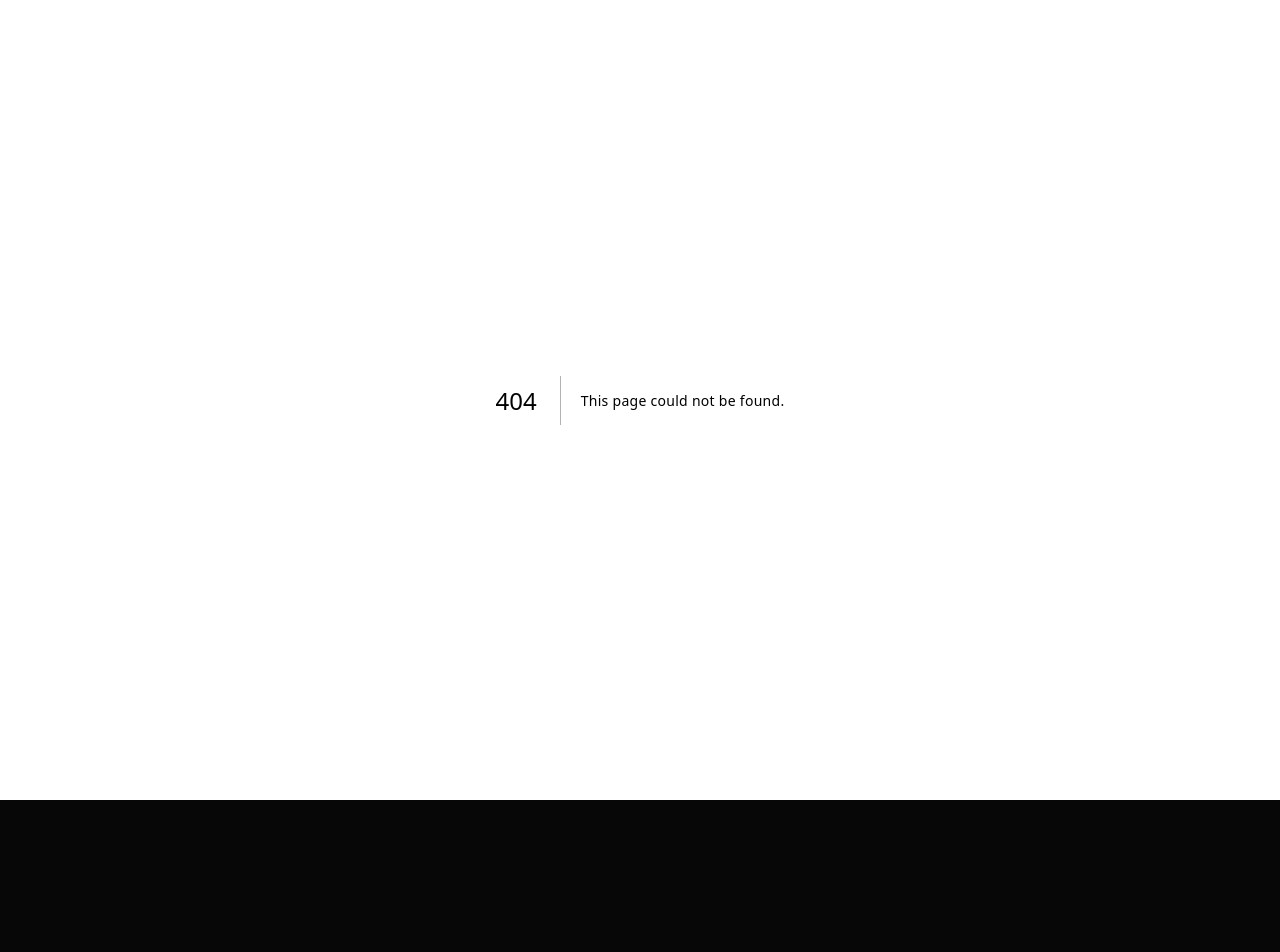
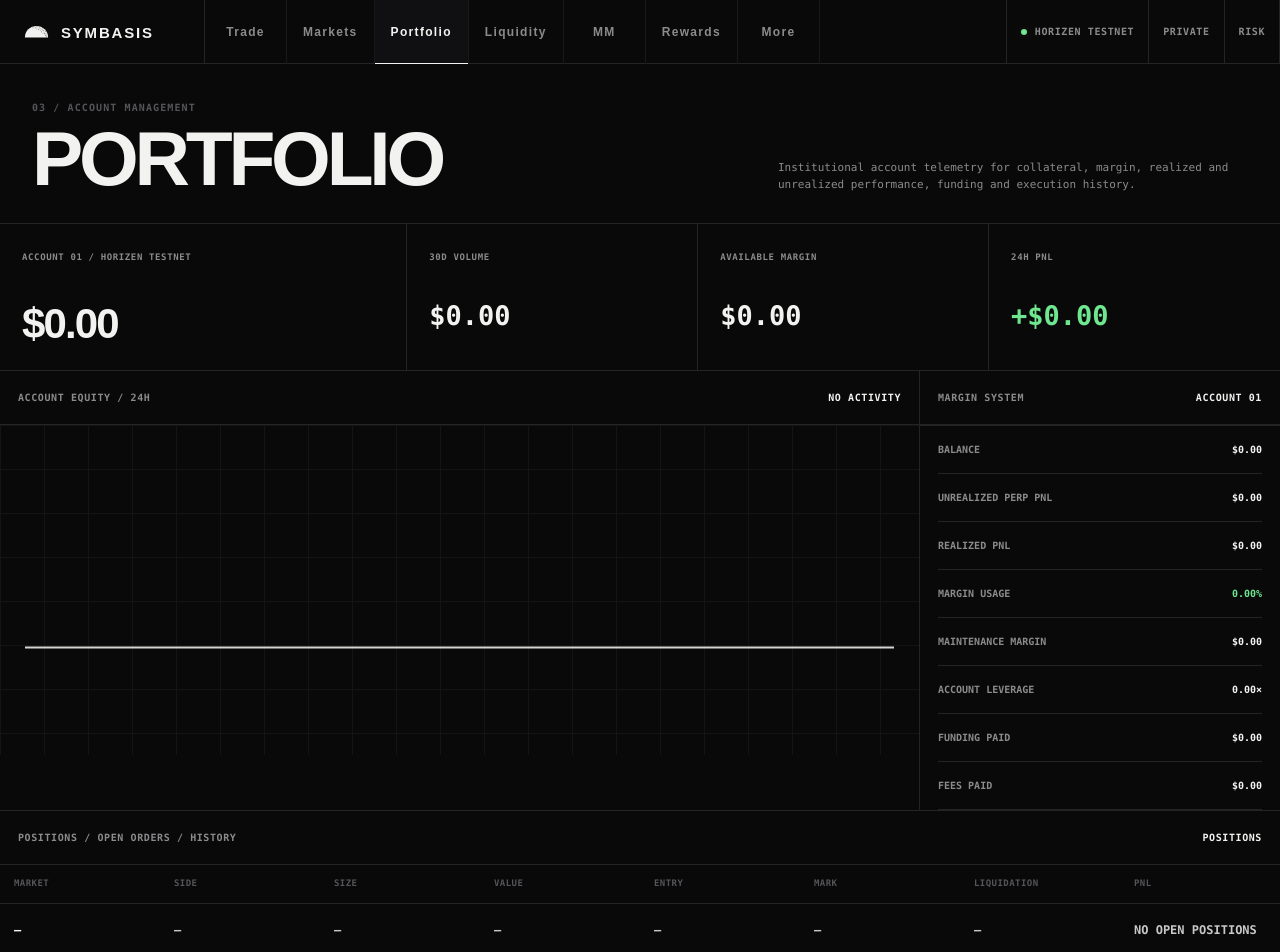
Before and after one commit to mushee-io/Symbasis, a Next.js app in the folder web/: page /portfolio in a window 1280 px wide. Before the commit this address had no page. Shown: the top 952 px of the page. Before the commit the page ends 800 px from the top, so only its background shows below. Built offline with nearby package versions, Linux system fonts and the light colour scheme.

Commit message:
feat(ui): build institutional portfolio page

```diff
--- /dev/null
+++ b/web/app/portfolio/page.tsx
@@ -0,0 +1,44 @@
+import TerminalNav from "@/components/TerminalNav";
+
+export default function PortfolioPage() {
+  return (
+    <main className="terminal-page">
+      <TerminalNav />
+      <div className="terminal-shell">
+        <section className="terminal-header">
+          <div><div className="terminal-kicker">03 / ACCOUNT MANAGEMENT</div><h1>PORTFOLIO</h1></div>
+          <p>Institutional account telemetry for collateral, margin, realized and unrealized performance, funding and execution history.</p>
+        </section>
+        <section className="account-hero">
+          <div className="account-title"><span>ACCOUNT 01 / HORIZEN TESTNET</span><strong>$0.00</strong></div>
+          <div><span>30D VOLUME</span><b>$0.00</b></div>
+          <div><span>AVAILABLE MARGIN</span><b>$0.00</b></div>
+          <div><span>24H PNL</span><b className="pos">+$0.00</b></div>
+        </section>
+        <section className="page-grid">
+          <div className="data-region">
+            <div className="region-head"><span>ACCOUNT EQUITY / 24H</span><strong>NO ACTIVITY</strong></div>
+            <div className="equity-chart">
+              <svg viewBox="0 0 900 280" preserveAspectRatio="none" aria-label="Account equity placeholder">
+                <polyline points="0,202 90,202 180,202 270,202 360,202 450,202 540,202 630,202 720,202 810,202 900,202"/>
+              </svg>
+            </div>
+          </div>
+          <aside className="data-region">
+            <div className="region-head"><span>MARGIN SYSTEM</span><strong>ACCOUNT 01</strong></div>
+            <div className="status-stack" style={{margin:0,padding:"0 18px"}}>
+              <div><span>BALANCE</span><b>$0.00</b></div><div><span>UNREALIZED PERP PNL</span><b>$0.00</b></div><div><span>REALIZED PNL</span><b>$0.00</b></div><div><span>MARGIN USAGE</span><b className="pos">0.00%</b></div><div><span>MAINTENANCE MARGIN</span><b>$0.00</b></div><div><span>ACCOUNT LEVERAGE</span><b>0.00×</b></div><div><span>FUNDING PAID</span><b>$0.00</b></div><div><span>FEES PAID</span><b>$0.00</b></div>
+            </div>
+          </aside>
+        </section>
+        <section className="page-grid single">
+          <div className="data-region">
+            <div className="region-head"><span>POSITIONS / OPEN ORDERS / HISTORY</span><strong>POSITIONS</strong></div>
+            <div className="table-scroll"><table className="sym-table"><thead><tr><th>MARKET</th><th>SIDE</th><th>SIZE</th><th>VALUE</th><th>ENTRY</th><th>MARK</th><th>LIQUIDATION</th><th>PNL</th></tr></thead><tbody><tr><td>—</td><td>—</td><td>—</td><td>—</td><td>—</td><td>—</td><td>—</td><td>NO OPEN POSITIONS</td></tr></tbody></table></div>
+          </div>
+        </section>
+        <div className="system-footer"><span>ACCOUNT STATE IS READ FROM HORIZEN AFTER WALLET CONNECTION</span><span>TESTNET ONLY</span></div>
+      </div>
+    </main>
+  );
+}
```
